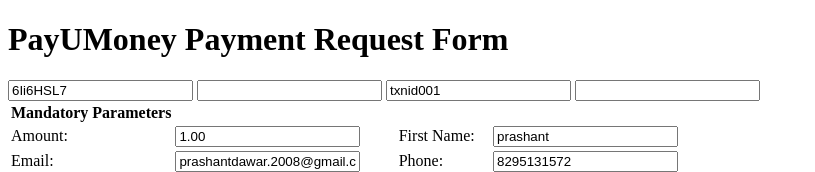
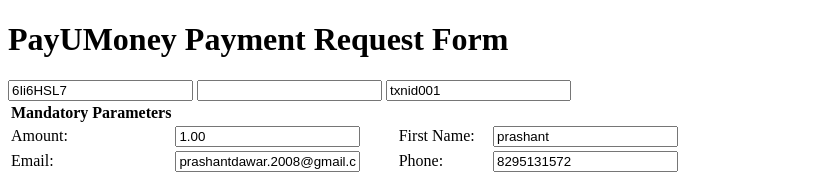
Before and after one commit to devprashant/payutest, a website: page public/index.html in a window 1280 px wide. Shown: the top 172 px of the page, without its empty margins (0-815 px from the left). Drawn offline with Linux system fonts and the light colour scheme.

Commit message:
little change

```diff
--- a/public/index.html
+++ b/public/index.html
@@ -14,7 +14,6 @@
 <input  name="key" value="6Ii6HSL7" />
 <input  name="hash" id="hash" />
 <input  name="txnid" value="txnid001"/>
-<input  name="udf"  value="" />
 <table>
 <tr>
 <td><b>Mandatory Parameters</b></td>
```
